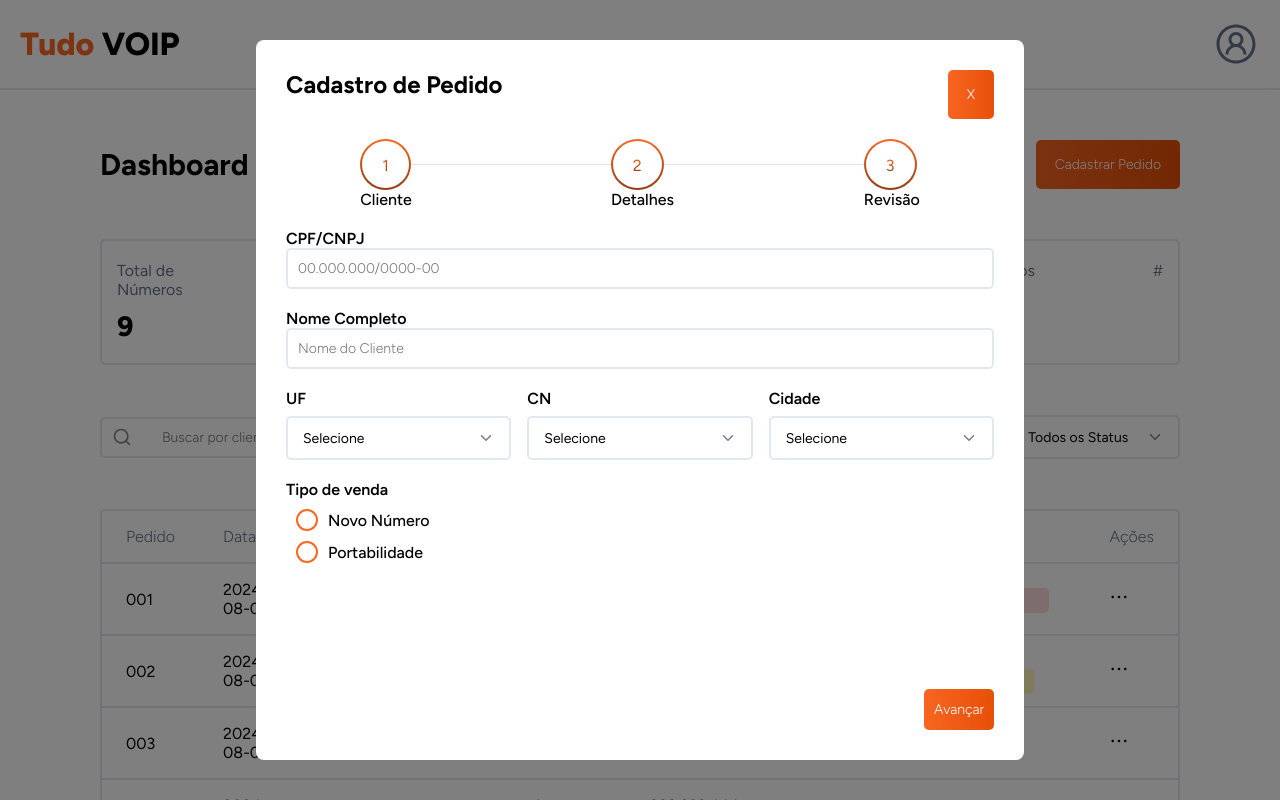
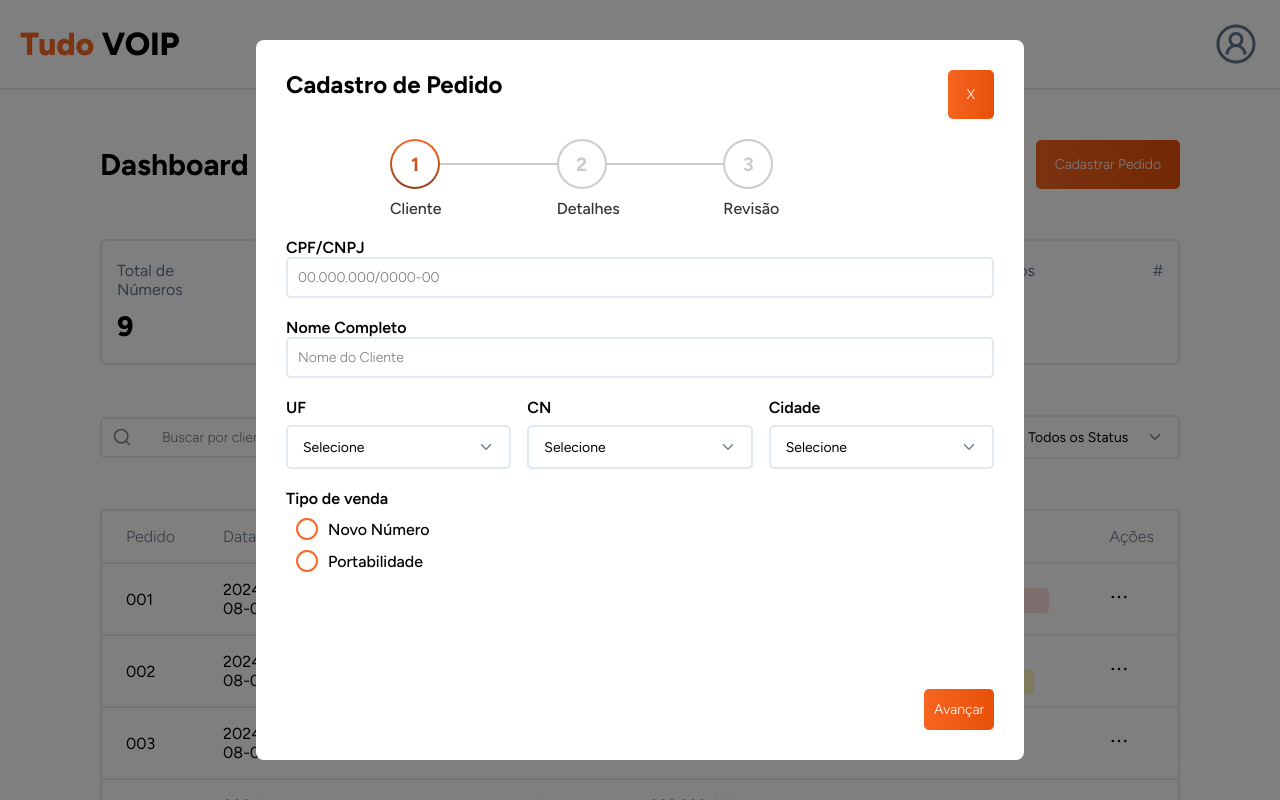
Before and after one commit to viitor14/front-tudo-voip, a React (Vite) app: page / in a window 1280 px wide. Both pictures are taken after a click on the button "Cadastrar Pedido". Shown: the top 800 px of the page. Built offline with nearby package versions, Linux system fonts and the light colour scheme.

Commit message:
alteração no icone de navegação

```diff
--- a/src/components/IconNavigation/Index.jsx
+++ b/src/components/IconNavigation/Index.jsx
@@ -1,29 +1,37 @@
-import { DivIconNavigation, DivNavigation } from './styled';
+import {
+  DivIconNavigation,
+  DivNavigation,
+  StepContainer,
+  StepCircle,
+  Line,
+  StepTitle
+} from './styled';
 
-export default function IconNavigation() {
+export default function IconNavigation({ currentStep }) {
+  const steps = [
+    { number: 1, title: 'Cliente' },
+    { number: 2, title: 'Detalhes' },
+    { number: 3, title: 'Revisão' }
+  ];
+  const getStatus = (stepNumber) => {
+    if (stepNumber < currentStep) return 'completed';
+    if (stepNumber === currentStep) return 'active';
+    return 'inactive';
+  };
   return (
     <DivIconNavigation>
-      <DivNavigation>
-        <div>
-          <span data-text="1">1</span>
-          <hr />
-        </div>
-        <p>Cliente</p>
-      </DivNavigation>
-      <DivNavigation>
-        <div>
-          <span data-text="2">2</span>
-          <hr />
-        </div>
-        <p>Detalhes</p>
-      </DivNavigation>
-      <DivNavigation>
-        <div>
-          <span data-text="3">3</span>
-          {/* Removido o hr do último item */}
-        </div>
-        <p>Revisão</p>
-      </DivNavigation>
+      {steps.map((step, index) => (
+        <DivNavigation key={step.number}>
+          <StepContainer>
+            <StepCircle status={getStatus(step.number)} data-text={step.number}>
+              {step.number}
+            </StepCircle>
+            {/* Renderiza a linha <hr> apenas se não for o último item */}
+            {index < steps.length - 1 && <Line />}
+          </StepContainer>
+          <StepTitle>{step.title}</StepTitle>
+        </DivNavigation>
+      ))}
     </DivIconNavigation>
   );
 }
--- a/src/components/IconNavigation/styled.js
+++ b/src/components/IconNavigation/styled.js
@@ -1,60 +1,99 @@
-import styled from 'styled-components';
-import { secondaryColor } from '../../config/colors';
+import styled, { css } from 'styled-components';
 
+export const activeStyles = css`
+  background:
+    linear-gradient(white, white) padding-box,
+    linear-gradient(to bottom, rgba(249, 104, 36, 1), rgba(147, 61, 21, 1)) border-box;
+  &::before {
+    background: linear-gradient(to bottom, rgba(249, 104, 36, 1), rgba(147, 61, 21, 1));
+    -webkit-background-clip: text;
+    background-clip: text;
+  }
+`;
+
+export const inactiveStyles = css`
+  border-color: #ccc;
+  background: white;
+  &::before {
+    color: #ccc;
+  }
+`;
+
+export const completedStyles = css`
+  border-color: #2a2a2a;
+  background: #2a2a2a;
+  &::before {
+    color: white;
+  }
+`;
+
+// Componente do Círculo que aplica o estilo dinâmico
+export const StepCircle = styled.span`
+  display: inline-block;
+  border: 2px solid transparent;
+  border-radius: 50%;
+  width: 50px; /* Tamanho fixo para consistência */
+  height: 50px;
+  position: relative;
+  color: transparent;
+  box-sizing: border-box;
+
+  &::before {
+    content: attr(data-text);
+    position: absolute;
+    left: 50%;
+    top: 50%;
+    transform: translate(-50%, -50%);
+    font-weight: bold;
+    font-size: 1.2em;
+  }
+
+  /* Aplica o bloco de CSS correto com base na prop 'status' */
+  ${(props) => {
+    switch (props.status) {
+      case 'active':
+        return activeStyles;
+      case 'completed':
+        return completedStyles;
+      case 'inactive':
+      default:
+        return inactiveStyles;
+    }
+  }}
+`;
+
+// Containers do Layout
 export const DivIconNavigation = styled.div`
   display: flex;
-  align-items: center;
-  justify-content: center;
-  width: auto;
+  width: 100%;
+  max-width: 500px;
+  justify-content: space-between;
+  align-items: flex-start;
 `;
 
 export const DivNavigation = styled.div`
   display: flex;
   flex-direction: column;
   align-items: start;
+  text-align: center;
+  flex: 1; /* Faz com que cada etapa ocupe um espaço igual */
+`;
 
-  div {
-    display: flex;
-    flex-direction: row;
-    align-items: center;
-  }
+export const StepContainer = styled.div`
+  display: flex;
+  align-items: center;
+  width: 100%;
+`;
 
-  hr {
-    align-self: center;
-    width: 200px;
-    margin: 0;
-    border: none;
-    background: rgba(226, 232, 240, 1);
-    height: 1px;
-    opacity: 1;
-  }
+export const Line = styled.hr`
+  flex-grow: 1; /* Faz a linha ocupar todo o espaço disponível */
+  border: none;
+  border-top: 2px solid #ccc;
+  margin: 0;
+`;
 
-  span {
-    border: 2px solid transparent;
-    border-radius: 50%;
-    padding: 14px 20px;
-    position: relative;
-    color: transparent;
-
-    /* Gradiente da borda */
-    background:
-      linear-gradient(white, white) padding-box,
-      linear-gradient(to bottom, rgba(249, 104, 36, 1), rgba(147, 61, 21, 1)) border-box;
-
-    /* Gradiente do texto */
-    &::before {
-      content: attr(data-text);
-      position: absolute;
-      left: 50%;
-      top: 50%;
-      transform: translate(-50%, -50%);
-      background: linear-gradient(to bottom, rgba(249, 104, 36, 1), rgba(147, 61, 21, 1));
-      -webkit-background-clip: text;
-      background-clip: text;
-    }
-  }
-
-  p {
-    font-weight: 500;
-  }
+export const StepTitle = styled.p`
+  margin-top: 10px;
+  font-weight: 500;
+  color: #333;
 `;
--- a/src/components/NewPedido/Index.jsx
+++ b/src/components/NewPedido/Index.jsx
@@ -8,7 +8,8 @@ import {
   DivInputRadio,
   DivModal,
   DivButtonNext,
-  ButtonNext
+  ButtonNext,
+  DivIcon
 } from './styled';
 
 import { useState } from 'react';
@@ -37,7 +38,9 @@ export default function CadastroPedido({ onClose }) {
             <CloseButton onClick={onClose}>X</CloseButton>
             <h2>Cadastro de Pedido</h2>
           </div>
-          <IconNavigation />
+          <DivIcon>
+            <IconNavigation currentStep={1} />
+          </DivIcon>
           <div>
             <Label htmlFor="">
               <p>CPF/CNPJ</p>
--- a/src/components/NewPedido/styled.js
+++ b/src/components/NewPedido/styled.js
@@ -32,6 +32,11 @@ export const DivModal = styled.div`
   gap: 20px;
 `;
 
+export const DivIcon = styled.div`
+  display: flex;
+  width: 100%;
+  justify-content: center;
+`;
 export const CloseButton = styled.button`
   float: right;
 `;
```
